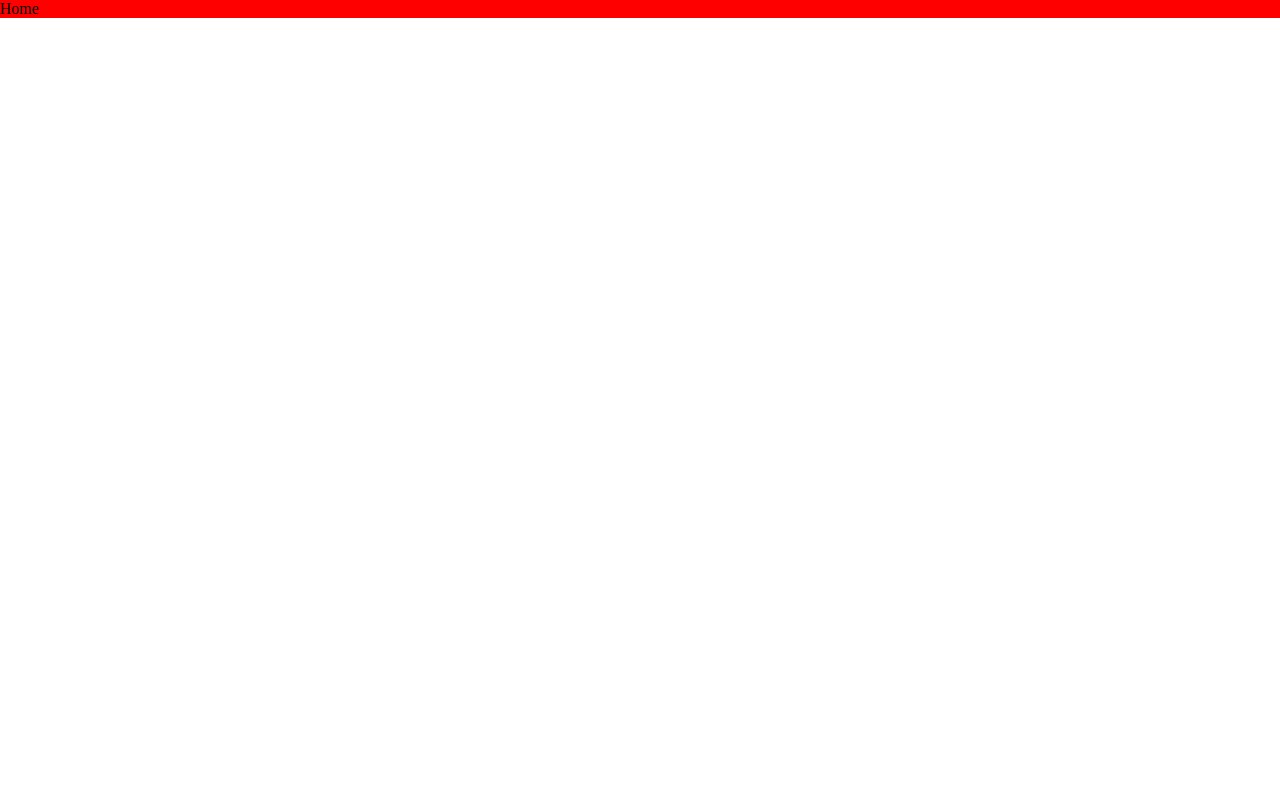
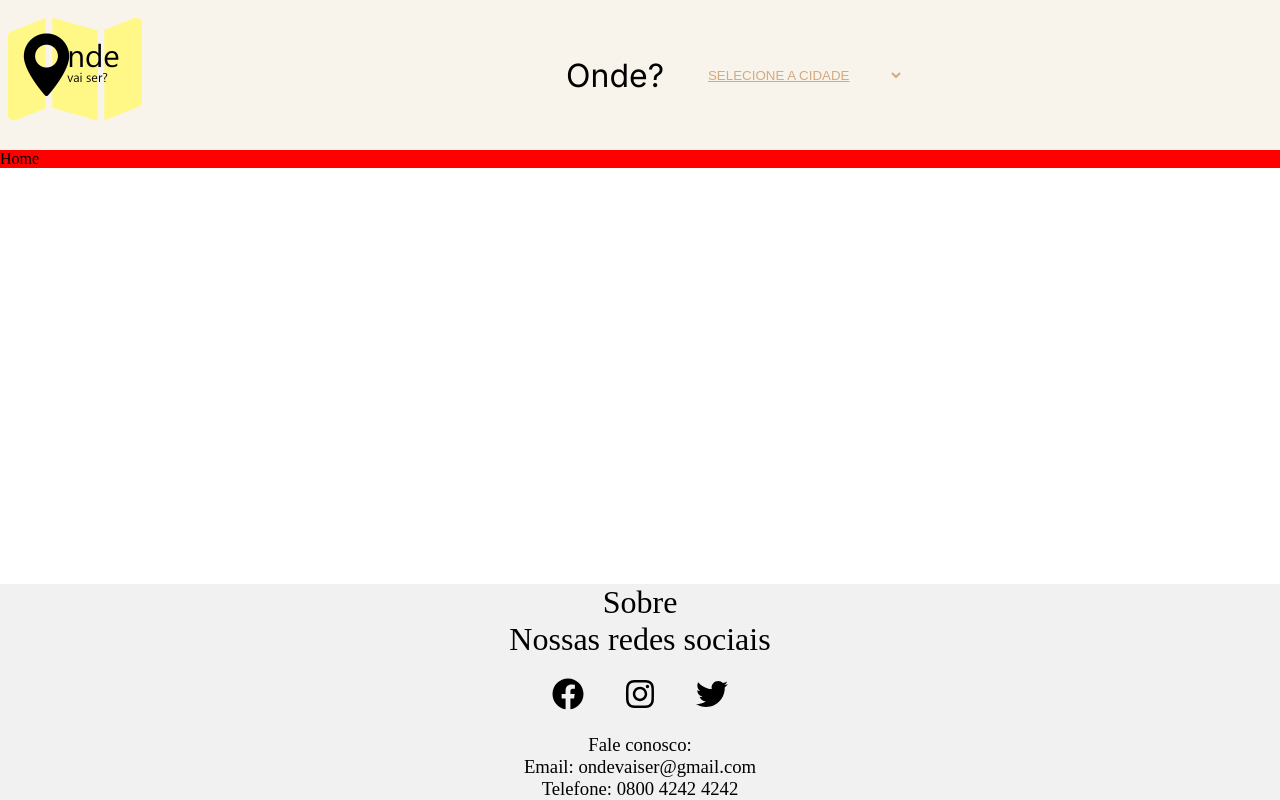
Before and after one commit to MadTitanPHDev/ondevaiserapp, a React (Create React App) app: page / in a window 1280 px wide. Built offline with nearby package versions, Linux system fonts and the light colour scheme.

Commit message:
login finalizado e componentes footer e header

```diff
--- a/src/App.js
+++ b/src/App.js
@@ -3,6 +3,9 @@ import './App.css';
 import Home from './pages/Home';
 import Login from './pages/Login';
 import Cadastro from './pages/Cadastro';
+import Header from './components/Header';
+import Footer from './components/Footer';
+import Card from './components/Card';
 
 
 
@@ -12,14 +15,13 @@ function App() {
       <Route path='/' element = {
          <Home />
       }>
-
       </Route>
 
       <Route path='Login' element = {
          <Login />
       }>
+      </Route>
 
-      </Route>
     </Routes>
   );
 }
--- /dev/null
+++ b/src/components/Card/index.js
@@ -0,0 +1,16 @@
+import React from 'react'
+
+const Card = () => {
+  return (
+    <div className='cardAreaAll'>
+
+            <a href='#' className='cardAreaTotal'>
+                <div className='cardArea'>
+                    <h1 className='cardTxt'>Exemplo de texto</h1>
+                </div>
+            </a>
+        </div>
+  )
+}
+
+export default Card
--- /dev/null
+++ b/src/components/Card/style.css
@@ -0,0 +1,44 @@
+* {
+    margin: 0;
+    padding: 0;
+    box-sizing: border-box;
+    border: 0;
+}
+
+.cardAreaAll{
+    display: flex;
+    align-items: center;
+    justify-content: center;
+    flex-direction: column;
+}
+
+
+.cardAreaTotal {
+    text-decoration: none;
+    display: flex;
+    justify-content: center;
+    align-items: center;
+    background-color: aqua;
+    width: 500px;
+    height: 350px;
+    border-radius: 20px;
+}
+
+.cardArea{
+    width: 100%;
+    height: 100%;
+    background-image: url(../../assets/images/chacara00.jpg);
+    background-size: cover;
+    background-position: center;
+    display: flex;
+    align-items: flex-end;
+    justify-content: center;
+    border-radius: 20px;
+}
+
+.cardTxt{
+    text-align: center;
+    color: black;
+    padding: 10px;
+
+}
--- /dev/null
+++ b/src/components/Footer/index.js
@@ -0,0 +1,41 @@
+import React from 'react'
+import './style.css'
+import { FaFacebook, FaInstagram, FaTwitter } from 'react-icons/fa';
+
+const Footer = () => {
+    return (
+        <footer className='footerAreaTotal'>
+            <div className='footerArea'>
+                <div className='footerSobre'>
+                    <a><h1 className='footerSobreTxt'>Sobre</h1></a>
+                </div>
+
+                <div className='footerRedes'>
+                    <div className='footerRedesTxt'>
+                        <h1 className='footerRedesTxt'>Nossas redes sociais</h1>
+                    </div>
+
+                    <div className='footerIconRedes'>
+                        <div className='iconF'><FaFacebook size='2em' /></div>
+                        <div className='iconI'><FaInstagram size='2em' /></div>
+                        <div className='iconX'><FaTwitter size='2em' /></div>
+                    </div>
+                </div>
+
+                <div className='footerContatos'>
+                    <h3 className='faleConoscoTxt'>
+                        Fale conosco:
+                    </h3>
+                    <h3 className='footerEmailTxt'>
+                        Email: ondevaiser@gmail.com
+                    </h3>
+                    <h3 className='footerTelTxt'>
+                        Telefone: 0800 4242 4242
+                    </h3>
+                </div>
+            </div>
+        </footer>
+    )
+}
+
+export default Footer
--- /dev/null
+++ b/src/components/Footer/style.css
@@ -0,0 +1,35 @@
+* {
+    margin: 0;
+    padding: 0;
+    box-sizing: border-box;
+    border: 0;
+}
+
+.footerAreaTotal{
+    background-color: #f1f1f1;
+    width: 100vw;
+    display: flex;
+    flex-direction: column;
+    align-items: center;
+    flex: 1;
+    bottom: 0;
+    position: fixed;
+
+}
+
+h1, h3{
+    text-align: center;
+    font-weight: 400;
+}
+
+.footerIconRedes{
+    display: flex;
+    flex-direction: row;
+    align-items: center;
+    justify-content: center;
+    flex: 1;
+}
+
+.iconF, .iconI, .iconX{
+    margin: 20px;
+}
--- /dev/null
+++ b/src/components/Header/index.js
@@ -0,0 +1,30 @@
+import React from 'react'
+import './style.css'
+import LogoOndeVaiSer from '../../assets/images/LogoOndeVaiSer.png'
+
+const Header = () => {
+  return (
+    <header className='headerAreaTotal'>
+            <div className='logoHeader'>
+            <img className='logoHeaderImg' src={LogoOndeVaiSer}></img>
+            </div>
+
+            <div className='ondeAreaHeaderAll'>
+                <div className='ondeAreaHeader'>
+                    <h1 className='ondeTxtHeader'>Onde?</h1>
+                </div>
+                <select className='cidadesAreaHeader'>
+                    <option value="0">SELECIONE A CIDADE</option>
+                    <option value="1">SP - PRESIDENTE PRUDENTE</option>
+                    <option value="2">SP - SANTO EXPEDITO</option>
+                    <option value="3">SP - PIRAPOZINHO</option>
+                    <option value="4">SP - INDIANA</option>
+                </select>
+            </div>
+
+
+        </header>
+  )
+}
+
+export default Header
--- /dev/null
+++ b/src/components/Header/style.css
@@ -0,0 +1,50 @@
+@import url("https://fonts.googleapis.com/css2?family=Inter:wght@400;500&display=swap");
+
+* {
+    margin: 0;
+    padding: 0;
+    box-sizing: border-box;
+    border: 0;
+}
+
+.headerAreaTotal{
+    background-color: #f8f3eb;
+    width: 100vw;
+    display: flex;
+    align-items: center;
+    flex: 1;
+    font-family: Inter, sans-serif;
+
+}
+
+.logoHeader{
+    display: flex;
+    align-items: flex-start;
+    justify-content: center;
+
+}
+
+.logoHeaderImg{
+    height: 150px;
+}
+
+.ondeAreaHeaderAll{
+    display: flex;
+    flex: 1;
+    align-items: center;
+    justify-content: center;
+}
+
+.cidadesAreaHeader{
+    width: 200px;
+    align-items: center;
+    justify-content: center;
+    background-color: #f8f3eb;
+    text-decoration: underline;
+    color: #d2ab80;
+}
+
+.ondeTxtHeader{
+    text-align: center;
+    padding: 40px;
+}
--- /dev/null
+++ b/src/components/Layout/index.js
@@ -0,0 +1,19 @@
+import React from 'react'
+import Header from '../Header'
+// import Navbar from '../Navbar'
+import Footer from '../Footer'
+
+const Layout = ({children}) => {
+  return (
+    <div>
+        <Header />
+        {/* <Navbar /> */}
+        <main>
+            {children}
+        </main>
+        <Footer />
+    </div>
+  )
+}
+
+export default Layout
--- a/src/pages/Home/index.js
+++ b/src/pages/Home/index.js
@@ -1,10 +1,16 @@
 import './style.css'
-
+import Layout from '../../components/Layout'
 import React from 'react'
 
 const Home = () => {
   return (
-    <div className='homeArea'>Home</div>
+    <div className='container'>
+      <Layout>
+      <div className='homeArea'>Home</div>
+      </Layout>
+
+    </div>
+
   )
 }
 
--- a/src/pages/Login/index.js
+++ b/src/pages/Login/index.js
@@ -6,11 +6,17 @@ const Login = () => {
         <div className='loginBody'>
             <div className='inputArea'>
                 <input className='inputLogin' required autocomplete="off" type="text" name="username" id="username" />
-                <label className='loginLabel' for='username'>Nome de usuario</label>
+                <label className='loginLabel' for='username'>Email</label>
             </div>
             <div className='passArea'>
-                <input className='inputSenha' type="password" name="senha" id="senha" />
+                <input className='inputSenha' required autocomplete="off" type="password" name="senha" id="senha" />
                 <label className='senhaLabel' for='senha'>Senha</label>
+            </div>
+
+            <div className='btnArea'>
+                <button className='btnLogin'>
+                    Entrar
+                </button>
             </div>
         </div>
     )
--- a/src/pages/Login/style.css
+++ b/src/pages/Login/style.css
@@ -11,7 +11,7 @@
 .loginBody {
     font-family: Inter, sans-serif;
     height: 100vh;
-    background-color: #1a1a1a;
+    background-color: #f8f3eb;
     display: flex;
     justify-content: center;
     align-items: center;
@@ -22,7 +22,7 @@
 .inputArea, .passArea {
     font-size: 1.25rem;
     position: relative;
-    --primary: #2196f4;
+    --primary: #b3b792;
     margin: 20px;
 }
 
@@ -30,9 +30,9 @@
 
 .inputLogin, .inputSenha {
     all: unset;
-    color: #fefefe;
+    color: black;
     padding: 1rem;
-    border: 1px solid #9e9e9e;
+    border: 1px solid #000000;
     border-radius: 10px;
     transition: 150ms cubic-bezier(0.4, 0, 0.2, 1);
 }
@@ -41,7 +41,7 @@
     position: absolute;
     top: 1rem;
     left: 1rem;
-    color: #d4d4d4;
+    color: #809671;
     pointer-events: none;
     transition: 150ms cubic-bezier(0.4, 0, 0.2, 1);
 }
@@ -52,7 +52,7 @@
 
 .inputLogin:is(:focus, :valid) ~ .loginLabel{
     transform: translateY(-120%) scale(0.7);
-    background-color: #1a1a1a;
+    background-color: #f8f3eb;
     padding-inline: 0.3rem;
     color: var(--primary);
 }
@@ -64,7 +64,46 @@
 
 .inputSenha:is(:focus, :valid) ~ .senhaLabel{
     transform: translateY(-120%) scale(0.7);
-    background-color: #1a1a1a;
+    background-color: #f8f3eb;
     padding-inline: 0.3rem;
     color: var(--primary);
 }
+
+
+/* botao */
+
+.btnLogin {
+    all: unset;
+}
+
+.btnLogin {
+    font-size: 1.25rem;
+    font-weight: 600;
+    letter-spacing: 1px;
+    padding: 10px 26px;
+    background-color: #f8f3eb;
+    border: 2px solid #d2ab80;
+    border-radius: 0.5rem;
+    cursor: pointer;
+    position: relative;
+    transition: all 0.3s;
+  }
+
+  .btnLogin::after {
+    content: "";
+    position: absolute;
+    inset: 0;
+    background-color: #d2ab80;
+    border-radius: inherit;
+    translate: 6px 6px;
+    transition: 0.25s;
+    z-index: -1;
+  }
+
+  .btnLogin:hover::after {
+    translate: 0;
+  }
+  .btnLogin:hover {
+    background-color: #d2ab80;
+    color: #f8f3eb;
+  }
```
Also changed, not shown: src/assets/images/LogoOndeVaiSer.png (added), src/assets/images/chacara00.jpg (added), src/components/Layout/style.css (added).
